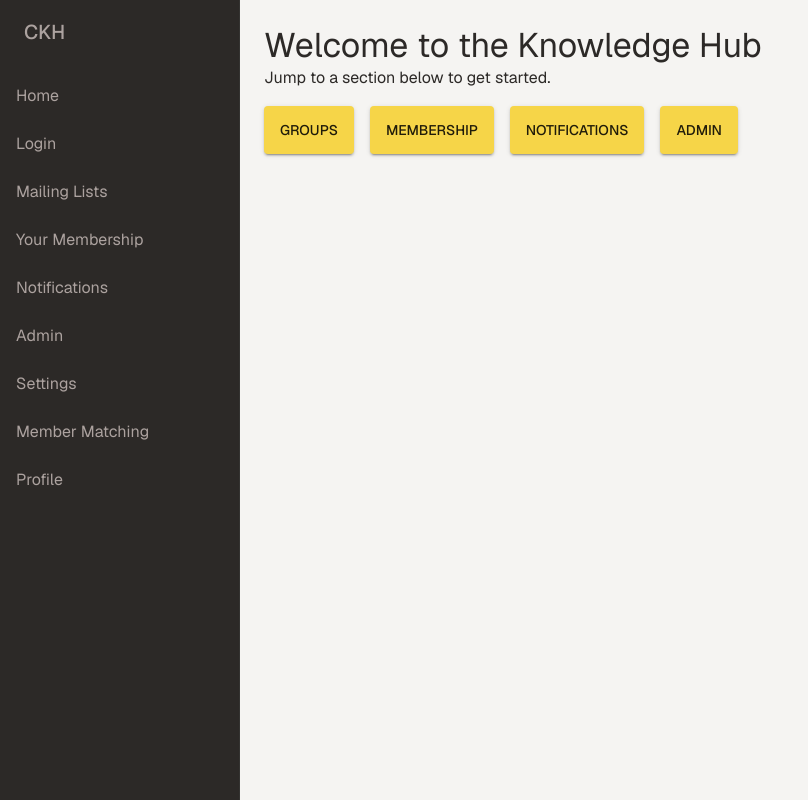
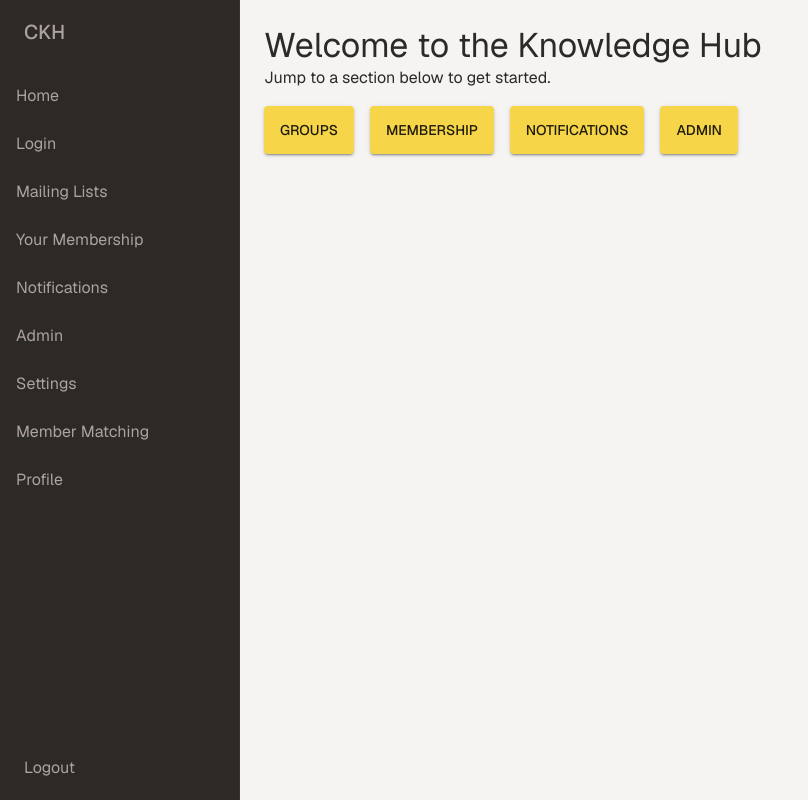
Before and after one commit to American-Society-for-Cybernetics-ASC/knowledge-hub, a Next.js app in the folder frontend/: page / in a window 1280 px wide. Shown: the whole page, without its empty margins (0-808 px from the left). Built offline with nearby package versions, Linux system fonts and the light colour scheme; no server answers; what @mui/material-nextjs would draw is missing.

Commit message:
CT2N-181: Added logout endpoint and logout button in sidepanel

```diff
--- a/frontend/src/app/sidepanel.tsx
+++ b/frontend/src/app/sidepanel.tsx
@@ -10,6 +10,8 @@ import {
   Box,
 } from "@mui/material";
 import Link from "next/link";
+import { useRouter } from "next/navigation";
+import { logout } from "@/lib/api/auth";
 
 export const SIDEPANEL_WIDTH = 240;
 
@@ -26,6 +28,17 @@ const links = [
 ];
 
 export default function SidePanel() {
+  const router = useRouter();
+
+  async function handleLogout() {
+    try {
+      await logout();
+    } catch {
+      //ignore errors - clear cookie regardless
+    }
+    router.push("/auth/login")
+  }
+
   return (
     <Drawer
       variant="permanent"
@@ -49,7 +62,7 @@ export default function SidePanel() {
           CKH
         </Typography>
       </Toolbar>
-      <Box sx={{ overflow: "auto" }}>
+      <Box sx={{ overflow: "auto", display: "flex", flexDirection: "column", height: "100%" }}>
         <List>
           {links.map((link) => (
             <ListItemButton key={link.href} component={Link} href={link.href}>
@@ -57,6 +70,11 @@ export default function SidePanel() {
             </ListItemButton>
           ))}
         </List>
+        <Box sx={{ mt: "auto", p: 1}}>
+          <ListItemButton onClick={handleLogout}>
+            <ListItemText primary="Logout" />
+          </ListItemButton>
+        </Box>
       </Box>
     </Drawer>
   );
```
Also changed, not shown: 2 other files (tests, documents, lock files or other folders).
